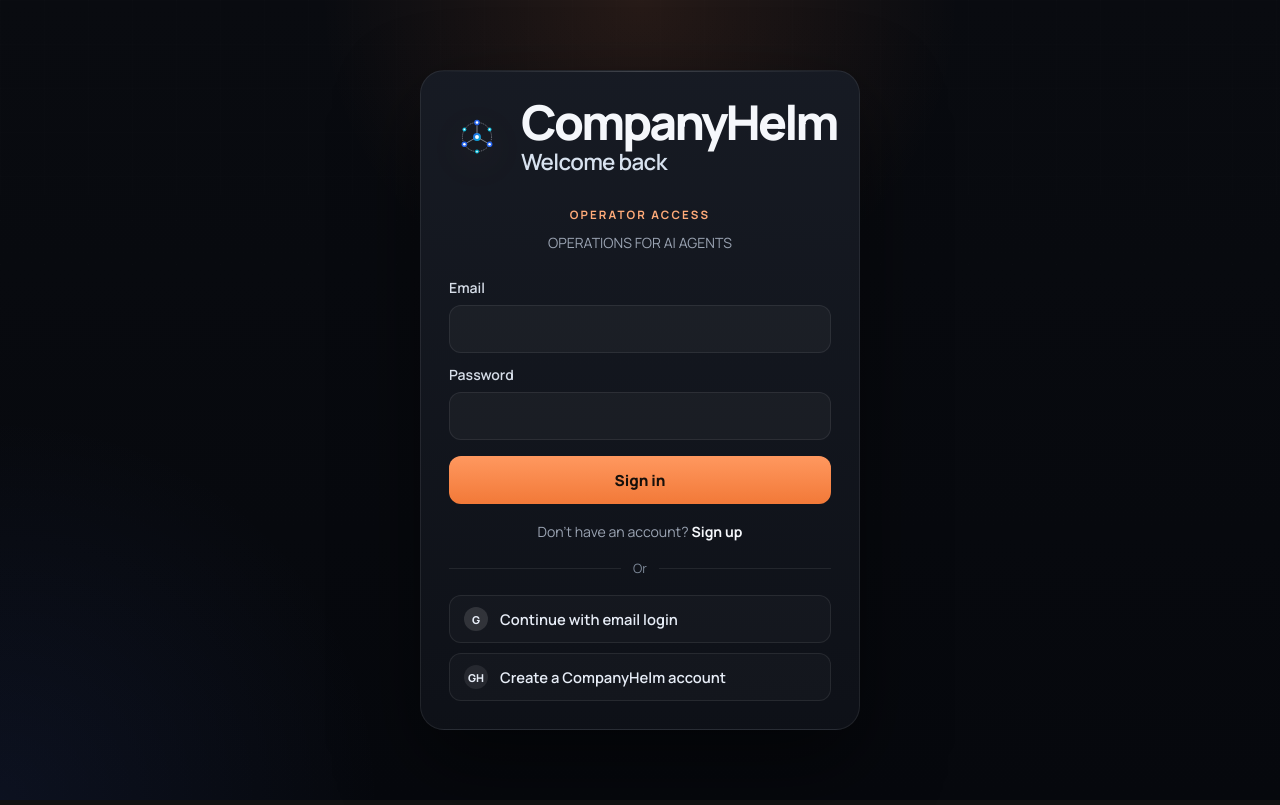
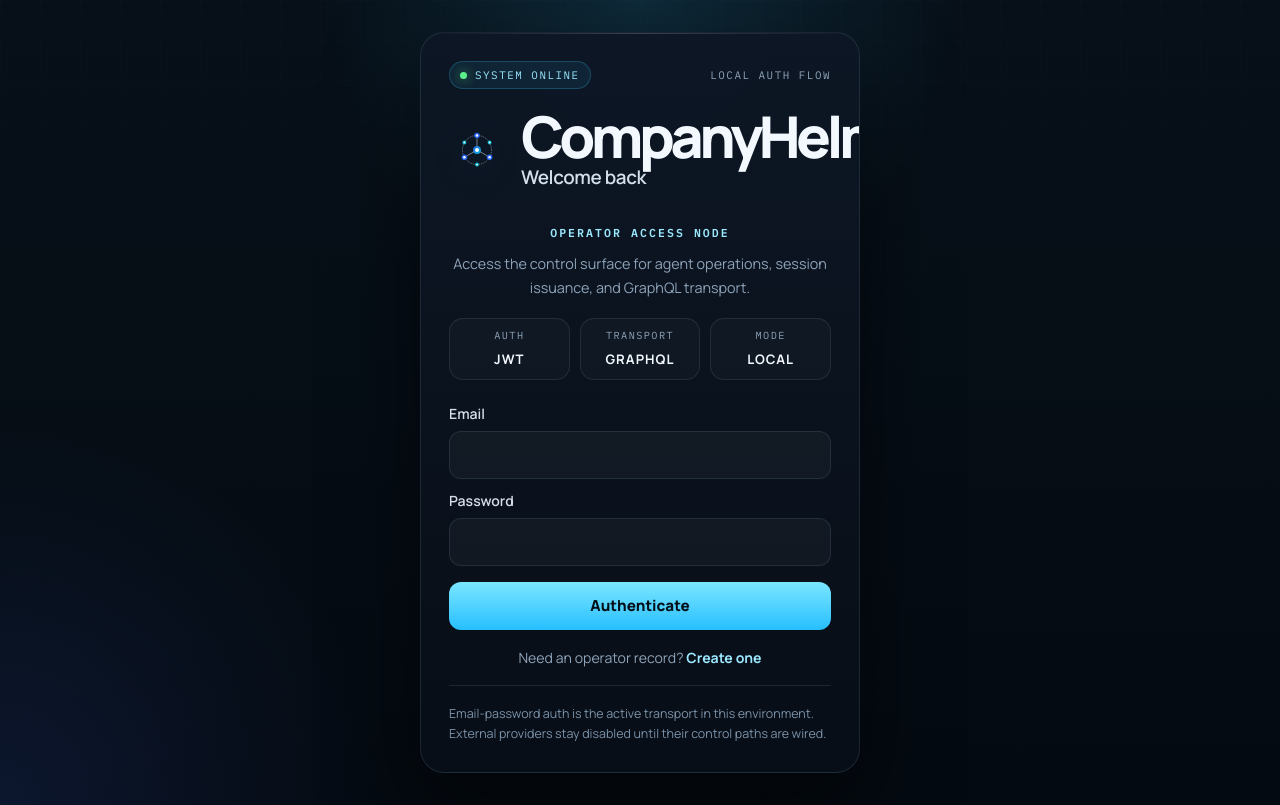
Before and after one commit to CompanyHelm/companyhelm, a React (Vite) app in the folder apps/web/: page /sign-in in a window 1280 px wide. Built offline with nearby package versions, Linux system fonts and the light colour scheme; no server answers.

Commit message:
Make web auth page feel more technical

```diff
--- a/apps/web/src/index.css
+++ b/apps/web/src/index.css
@@ -1,19 +1,19 @@
-@import url("https://fonts.googleapis.com/css2?family=Manrope:wght@400;500;600;700;800&display=swap");
+@import url("https://fonts.googleapis.com/css2?family=Manrope:wght@400;500;600;700;800&family=IBM+Plex+Mono:wght@400;500;600&display=swap");
 
 :root {
   color-scheme: dark;
-  --bg: #090b10;
-  --bg-elevated: #10131a;
-  --panel: rgba(17, 20, 27, 0.94);
-  --panel-strong: rgba(12, 15, 21, 0.98);
-  --ink: #f5f7fb;
-  --muted: #9aa3b2;
-  --line: rgba(255, 255, 255, 0.08);
-  --line-strong: rgba(255, 255, 255, 0.14);
-  --accent: #fe8a4c;
-  --accent-strong: #ffab79;
-  --accent-soft: rgba(254, 138, 76, 0.16);
-  --shadow: 0 32px 80px rgba(0, 0, 0, 0.5);
+  --bg: #071019;
+  --bg-elevated: #0c1724;
+  --panel: rgba(10, 18, 29, 0.94);
+  --panel-strong: rgba(7, 13, 22, 0.98);
+  --ink: #f3f8fe;
+  --muted: #8ea3b8;
+  --line: rgba(139, 173, 206, 0.14);
+  --line-strong: rgba(139, 173, 206, 0.3);
+  --accent: #38c9ff;
+  --accent-strong: #9be8ff;
+  --accent-soft: rgba(56, 201, 255, 0.16);
+  --shadow: 0 38px 90px rgba(0, 0, 0, 0.52);
 }
 
 * {
@@ -31,9 +31,9 @@
   font-family: "Manrope", sans-serif;
   color: var(--ink);
   background:
-    radial-gradient(circle at top center, rgba(254, 138, 76, 0.12), transparent 20rem),
-    radial-gradient(circle at bottom left, rgba(85, 126, 255, 0.08), transparent 24rem),
-    linear-gradient(180deg, #090b10 0%, #06080d 100%);
+    radial-gradient(circle at top center, rgba(56, 201, 255, 0.14), transparent 20rem),
+    radial-gradient(circle at bottom left, rgba(74, 113, 255, 0.12), transparent 24rem),
+    linear-gradient(180deg, #071019 0%, #040a11 100%);
 }
 
 body::before {
@@ -42,10 +42,10 @@
   inset: 0;
   pointer-events: none;
   background:
-    linear-gradient(rgba(255, 255, 255, 0.025) 1px, transparent 1px),
-    linear-gradient(90deg, rgba(255, 255, 255, 0.025) 1px, transparent 1px);
-  background-size: 44px 44px;
-  mask-image: linear-gradient(180deg, rgba(0, 0, 0, 0.35), transparent 85%);
+    linear-gradient(rgba(169, 203, 236, 0.035) 1px, transparent 1px),
+    linear-gradient(90deg, rgba(169, 203, 236, 0.035) 1px, transparent 1px);
+  background-size: 40px 40px;
+  mask-image: linear-gradient(180deg, rgba(0, 0, 0, 0.42), transparent 85%);
 }
 
 button,
@@ -73,7 +73,7 @@
   border-radius: 24px;
   border: 1px solid var(--line);
   background:
-    linear-gradient(180deg, rgba(23, 27, 36, 0.98) 0%, rgba(14, 17, 24, 0.98) 100%);
+    linear-gradient(180deg, rgba(13, 23, 37, 0.98) 0%, rgba(8, 14, 23, 0.98) 100%);
   box-shadow: var(--shadow);
   backdrop-filter: blur(20px);
 }
@@ -96,6 +96,52 @@
   margin-bottom: 24px;
 }
 
+.auth-status-row {
+  display: flex;
+  align-items: center;
+  justify-content: space-between;
+  gap: 12px;
+  margin-bottom: 22px;
+}
+
+.auth-status-chip,
+.auth-status-meta,
+.auth-eyebrow,
+.dashboard-eyebrow,
+.dashboard-details dt {
+  font-family: "IBM Plex Mono", monospace;
+  text-transform: uppercase;
+}
+
+.auth-status-chip {
+  display: inline-flex;
+  align-items: center;
+  gap: 8px;
+  min-height: 28px;
+  padding: 0 10px;
+  border-radius: 999px;
+  border: 1px solid rgba(56, 201, 255, 0.24);
+  background: rgba(56, 201, 255, 0.08);
+  color: var(--accent-strong);
+  font-size: 0.68rem;
+  letter-spacing: 0.14em;
+}
+
+.auth-status-chip::before {
+  content: "";
+  width: 7px;
+  height: 7px;
+  border-radius: 999px;
+  background: #5df18e;
+  box-shadow: 0 0 12px rgba(93, 241, 142, 0.7);
+}
+
+.auth-status-meta {
+  color: var(--muted);
+  font-size: 0.68rem;
+  letter-spacing: 0.14em;
+}
+
 .auth-logo-lockup {
   display: inline-flex;
   align-items: center;
@@ -110,7 +156,7 @@
   width: 56px;
   height: 56px;
   flex: 0 0 auto;
-  filter: drop-shadow(0 10px 18px rgba(254, 138, 76, 0.18));
+  filter: drop-shadow(0 10px 18px rgba(56, 201, 255, 0.18));
 }
 
 .auth-logo-copy {
@@ -120,9 +166,9 @@
 }
 
 .auth-logo-text {
-  font-size: clamp(2rem, 7vw, 3rem);
-  line-height: 0.96;
-  letter-spacing: -0.06em;
+  font-size: clamp(2.4rem, 8vw, 3.6rem);
+  line-height: 0.9;
+  letter-spacing: -0.08em;
   font-weight: 800;
 }
 
@@ -136,29 +182,57 @@
 }
 
 .auth-panel-title {
-  font-size: clamp(1.1rem, 4vw, 1.4rem);
+  font-size: clamp(0.98rem, 3vw, 1.18rem);
   line-height: 1.15;
-  letter-spacing: -0.03em;
+  letter-spacing: -0.02em;
   font-weight: 600;
-  color: #d8e2ef;
+  color: #d3e0ec;
 }
 
 .auth-eyebrow,
 .dashboard-eyebrow {
-  margin: 14px 0 0;
+  margin: 18px 0 0;
   color: var(--accent-strong);
   font-size: 0.72rem;
   font-weight: 700;
-  text-transform: uppercase;
   letter-spacing: 0.18em;
 }
 
 .auth-panel-copy,
 .dashboard-copy {
-  margin: 10px 0 0;
+  margin: 12px 0 0;
   color: var(--muted);
-  font-size: 0.88rem;
-  line-height: 1.6;
+  font-size: 0.9rem;
+  line-height: 1.68;
+}
+
+.auth-signal-grid {
+  display: grid;
+  grid-template-columns: repeat(3, minmax(0, 1fr));
+  gap: 10px;
+  margin-top: 18px;
+}
+
+.auth-signal-grid div {
+  padding: 10px 12px;
+  border: 1px solid var(--line);
+  border-radius: 14px;
+  background: rgba(255, 255, 255, 0.025);
+}
+
+.auth-signal-grid span {
+  display: block;
+  margin-bottom: 5px;
+  color: var(--muted);
+  font-family: "IBM Plex Mono", monospace;
+  font-size: 0.64rem;
+  letter-spacing: 0.14em;
+}
+
+.auth-signal-grid strong {
+  color: var(--ink);
+  font-size: 0.82rem;
+  letter-spacing: 0.08em;
 }
 
 .auth-form {
@@ -191,7 +265,7 @@
 
 .auth-form input:focus {
   outline: none;
-  border-color: rgba(254, 138, 76, 0.65);
+  border-color: rgba(56, 201, 255, 0.7);
   box-shadow: 0 0 0 4px var(--accent-soft);
   background: rgba(255, 255, 255, 0.05);
 }
@@ -202,8 +276,8 @@
   border: none;
   border-radius: 12px;
   margin-top: 4px;
-  background: linear-gradient(180deg, #ff985f 0%, #f27938 100%);
-  color: #16100b;
+  background: linear-gradient(180deg, #7be6ff 0%, #27bfff 100%);
+  color: #041019;
   font-size: 0.95rem;
   font-weight: 800;
   transition: transform 160ms ease, box-shadow 160ms ease, opacity 160ms ease;
@@ -212,7 +286,7 @@
 .auth-submit:hover,
 .dashboard-signout:hover {
   transform: translateY(-1px);
-  box-shadow: 0 12px 28px rgba(242, 121, 56, 0.28);
+  box-shadow: 0 12px 28px rgba(39, 191, 255, 0.28);
 }
 
 .auth-submit:disabled {
@@ -224,9 +298,9 @@
   margin: 2px 0 0;
   border-radius: 12px;
   padding: 11px 12px;
-  border: 1px solid rgba(255, 143, 98, 0.22);
-  background: rgba(255, 143, 98, 0.12);
-  color: #ffc8ac;
+  border: 1px solid rgba(255, 128, 128, 0.22);
+  background: rgba(255, 128, 128, 0.1);
+  color: #ffd0d0;
   font-size: 0.88rem;
 }
 
@@ -241,72 +315,17 @@
   border: none;
   padding: 0;
   background: transparent;
-  color: var(--ink);
+  color: var(--accent-strong);
   font-weight: 700;
 }
 
-.auth-divider {
-  display: grid;
-  grid-template-columns: 1fr auto 1fr;
-  align-items: center;
-  gap: 12px;
-  margin: 18px 0;
-  color: #7f8a9a;
-  font-size: 0.8rem;
-}
-
-.auth-divider::before,
-.auth-divider::after {
-  content: "";
-  height: 1px;
-  background: var(--line);
-}
-
-.auth-secondary-actions {
-  display: grid;
-  gap: 10px;
-}
-
-.auth-provider-button {
-  display: inline-flex;
-  align-items: center;
-  justify-content: flex-start;
-  gap: 12px;
-  width: 100%;
-  min-height: 48px;
-  border: 1px solid var(--line);
-  border-radius: 12px;
-  padding: 0 14px;
-  background: rgba(255, 255, 255, 0.025);
-  color: #e7edf7;
-  font-size: 0.92rem;
-  font-weight: 600;
-  transition: border-color 160ms ease, background-color 160ms ease, transform 160ms ease;
-}
-
-.auth-provider-button:hover {
-  transform: translateY(-1px);
-  border-color: var(--line-strong);
-  background: rgba(255, 255, 255, 0.045);
-}
-
-.auth-provider-icon {
-  display: inline-grid;
-  place-items: center;
-  width: 24px;
-  height: 24px;
-  border-radius: 999px;
-  font-size: 0.68rem;
-  font-weight: 800;
-  flex: 0 0 auto;
-}
-
-.auth-provider-icon-google {
-  background: rgba(255, 255, 255, 0.12);
-}
-
-.auth-provider-icon-github {
-  background: rgba(255, 255, 255, 0.08);
+.auth-footnote {
+  margin: 18px 0 0;
+  padding-top: 18px;
+  border-top: 1px solid var(--line);
+  color: #7b92a9;
+  font-size: 0.78rem;
+  line-height: 1.6;
 }
 
 .dashboard-card {
@@ -331,7 +350,6 @@
   margin-bottom: 6px;
   color: var(--muted);
   font-size: 0.74rem;
-  text-transform: uppercase;
   letter-spacing: 0.14em;
 }
 
@@ -360,6 +378,7 @@
   .auth-logo-lockup {
     align-items: center;
     gap: 12px;
+    text-align: left;
   }
 
   .auth-logo-mark {
--- a/apps/web/src/pages/auth_page.tsx
+++ b/apps/web/src/pages/auth_page.tsx
@@ -31,17 +31,17 @@
   const isSignInMode = props.mode === "signIn";
 
   const heading = useMemo(
-    () => (isSignInMode ? "Welcome back" : "Create account"),
+    () => (isSignInMode ? "Welcome back" : "Provision operator account"),
     [isSignInMode],
   );
 
   const eyebrow = useMemo(
-    () => (isSignInMode ? "Operator access" : "Join the operator workspace"),
+    () => (isSignInMode ? "Operator access node" : "Bootstrap operator access"),
     [isSignInMode],
   );
 
   const submitLabel = useMemo(
-    () => (props.isSubmitting ? "Working..." : isSignInMode ? "Sign in" : "Create account"),
+    () => (props.isSubmitting ? "Negotiating..." : isSignInMode ? "Authenticate" : "Create operator"),
     [isSignInMode, props.isSubmitting],
   );
 
@@ -71,6 +71,11 @@
     <main className="auth-shell">
       <section className="auth-panel">
         <div className="auth-panel-header">
+          <div className="auth-status-row">
+            <span className="auth-status-chip">SYSTEM ONLINE</span>
+            <span className="auth-status-meta">{isSignInMode ? "LOCAL AUTH FLOW" : "OPERATOR ONBOARDING"}</span>
+          </div>
+
           <div className="auth-logo-lockup">
             <img className="auth-logo-mark" src="/logos/logo-only.svg" alt="" aria-hidden="true" />
             <div className="auth-logo-copy">
@@ -78,12 +83,28 @@
               <h1 className="auth-panel-title">{heading}</h1>
             </div>
           </div>
+
           <p className="auth-eyebrow">{eyebrow}</p>
           <p className="auth-panel-copy">
             {isSignInMode
-              ? "OPERATIONS FOR AI AGENTS"
-              : "SET UP YOUR OPERATOR WORKSPACE"}
+              ? "Access the control surface for agent operations, session issuance, and GraphQL transport."
+              : "Create the first operator identity for this environment and initialize the local auth session."}
           </p>
+
+          <div className="auth-signal-grid" aria-hidden="true">
+            <div>
+              <span>AUTH</span>
+              <strong>JWT</strong>
+            </div>
+            <div>
+              <span>TRANSPORT</span>
+              <strong>GRAPHQL</strong>
+            </div>
+            <div>
+              <span>MODE</span>
+              <strong>LOCAL</strong>
+            </div>
+          </div>
         </div>
 
         <form className="auth-form" onSubmit={handleSubmit} autoComplete="on">
@@ -147,31 +168,17 @@
         </form>
 
         <p className="auth-route-copy">
-          {isSignInMode ? "Don't have an account?" : "Already have an account?"}
+          {isSignInMode ? "Need an operator record?" : "Already provisioned?"}
           {" "}
           <button type="button" onClick={isSignInMode ? props.onNavigateToSignUp : props.onNavigateToSignIn}>
-            {isSignInMode ? "Sign up" : "Sign in"}
+            {isSignInMode ? "Create one" : "Authenticate"}
           </button>
         </p>
 
-        <div className="auth-divider" aria-hidden="true">
-          <span>Or</span>
-        </div>
-
-        <div className="auth-secondary-actions">
-          <button type="button" className="auth-provider-button" onClick={props.onNavigateToSignIn}>
-            <span className="auth-provider-icon auth-provider-icon-google" aria-hidden="true">
-              G
-            </span>
-            Continue with email login
-          </button>
-          <button type="button" className="auth-provider-button" onClick={props.onNavigateToSignUp}>
-            <span className="auth-provider-icon auth-provider-icon-github" aria-hidden="true">
-              GH
-            </span>
-            {isSignInMode ? "Create a CompanyHelm account" : "Return to sign in"}
-          </button>
-        </div>
+        <p className="auth-footnote">
+          Email-password auth is the active transport in this environment. External providers stay
+          disabled until their control paths are wired.
+        </p>
       </section>
     </main>
   );
```
